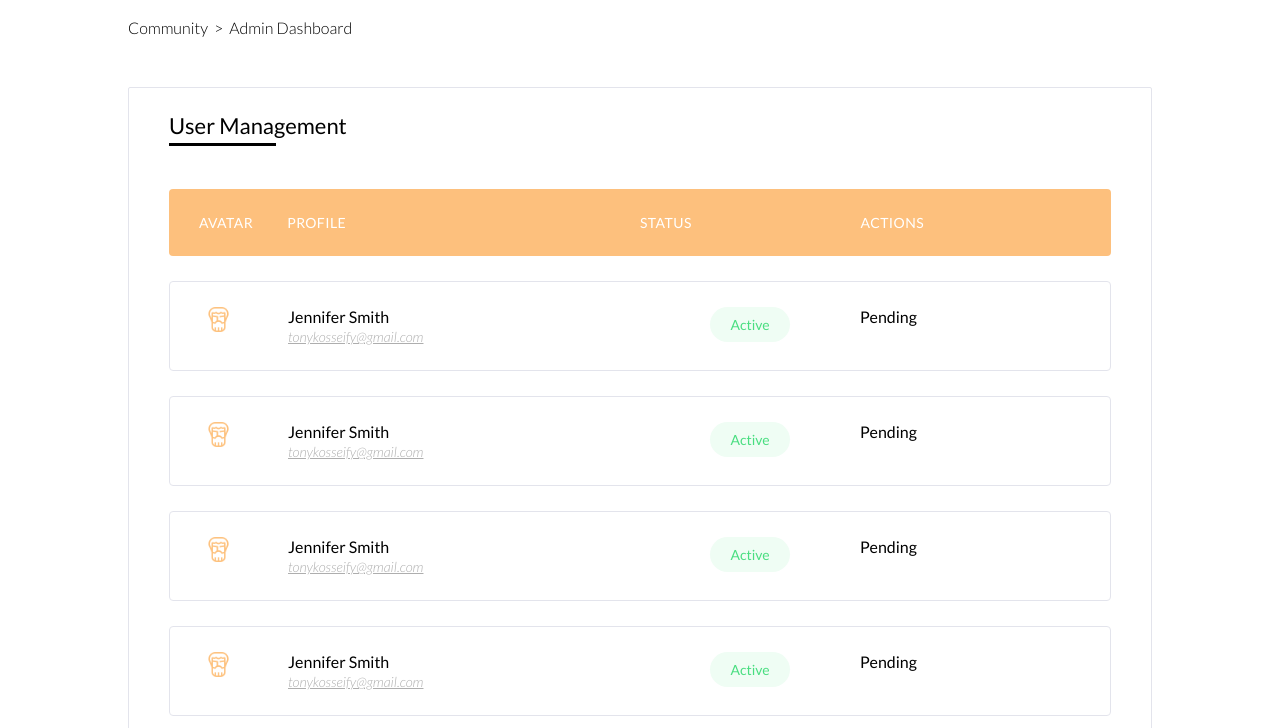
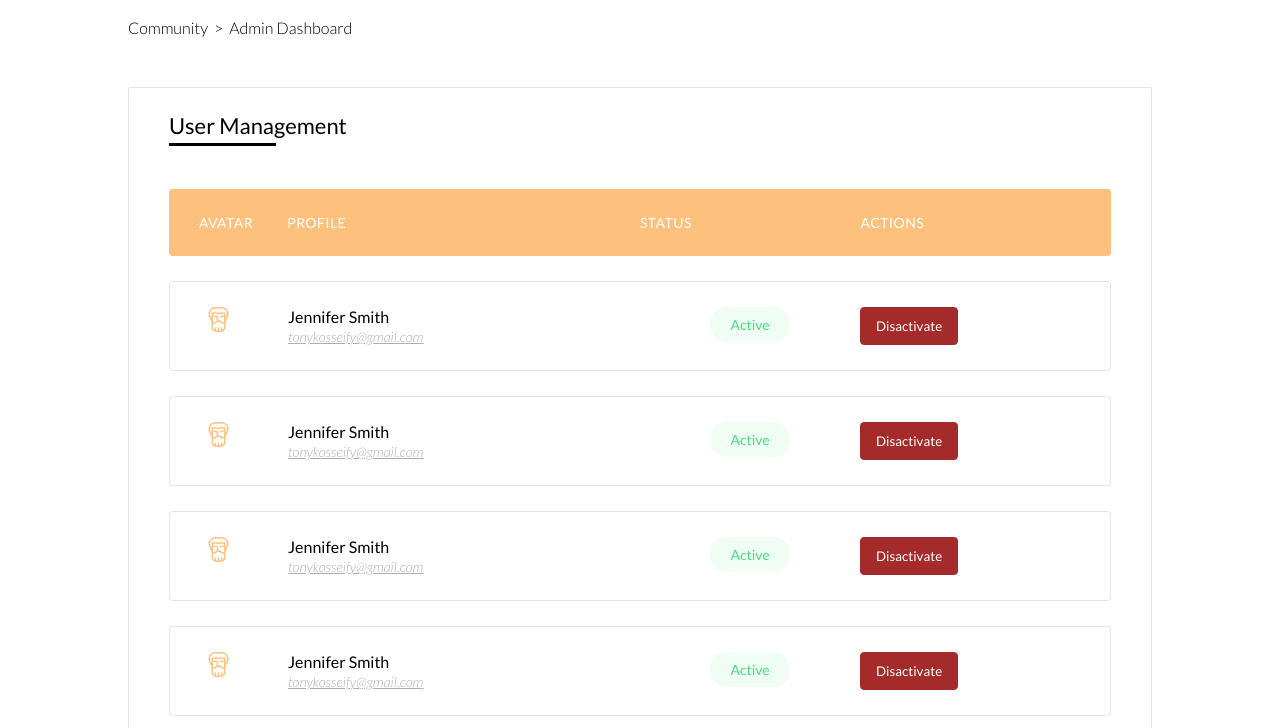
Before and after one commit to tonyykosseifyy/forum-web-assignment, a plain HTML site: page admin.html in a window 1280 px wide. Shown: the part 72-800 px from the top of the page. Drawn offline with Linux system fonts and the light colour scheme.

Commit message:
admin: dashboard done

```diff
--- a/admin.html
+++ b/admin.html
@@ -85,8 +85,8 @@
                       Active
                     </div>
                   </div>
-                  <div class="col col-4" data-label="Payment Status">
-                    Pending
+                  <div class="col col-4" data-label="Actions">
+                    <button class="button button-filled">Disactivate</button>
                   </div>
                 </li>
                 <li class="table-row">
@@ -107,8 +107,8 @@
                       Active
                     </div>
                   </div>
-                  <div class="col col-4" data-label="Payment Status">
-                    Pending
+                  <div class="col col-4" data-label="Actions">
+                    <button class="button button-filled">Disactivate</button>
                   </div>
                 </li>
                 <li class="table-row">
@@ -129,8 +129,8 @@
                       Active
                     </div>
                   </div>
-                  <div class="col col-4" data-label="Payment Status">
-                    Pending
+                  <div class="col col-4" data-label="Actions">
+                    <button class="button button-filled">Disactivate</button>
                   </div>
                 </li>
                 <li class="table-row">
@@ -151,8 +151,8 @@
                       Active
                     </div>
                   </div>
-                  <div class="col col-4" data-label="Payment Status">
-                    Pending
+                  <div class="col col-4" data-label="Actions">
+                    <button class="button button-filled">Disactivate</button>
                   </div>
                 </li>
                 <li class="table-row">
@@ -173,8 +173,8 @@
                       Active
                     </div>
                   </div>
-                  <div class="col col-4" data-label="Payment Status">
-                    Pending
+                  <div class="col col-4" data-label="Actions">
+                    <button class="button button-filled">Disactivate</button>
                   </div>
                 </li>
                 <li class="table-row">
@@ -195,8 +195,8 @@
                       Disactivated
                     </div>
                   </div>
-                  <div class="col col-4" data-label="Payment Status">
-                    Pending
+                  <div class="col col-4" data-label="Actions">
+                    <button class="button button-filled">Disactivate</button>
                   </div>
                 </li>
                 <li class="table-row">
@@ -217,8 +217,8 @@
                       Disactivated
                     </div>
                   </div>
-                  <div class="col col-4" data-label="Payment Status">
-                    Pending
+                  <div class="col col-4" data-label="Actions">
+                    <button class="button button-filled">Disactivate</button>
                   </div>
                 </li>
                 <li class="table-row">
@@ -239,8 +239,8 @@
                       Disactivated
                     </div>
                   </div>
-                  <div class="col col-4" data-label="Payment Status">
-                    Pending
+                  <div class="col col-4" data-label="Actions">
+                    <button class="button button-filled">Disactivate</button>
                   </div>
                 </li>
                 <li class="table-row">
@@ -261,8 +261,8 @@
                       Disactivated
                     </div>
                   </div>
-                  <div class="col col-4" data-label="Payment Status">
-                    Pending
+                  <div class="col col-4" data-label="Actions">
+                    <button class="button button-filled">Disactivate</button>
                   </div>
                 </li>
               </div>
--- a/resources/css/admin.css
+++ b/resources/css/admin.css
@@ -73,7 +73,6 @@
 
 .status {
   height: 35px;
-  /* width: 127px; */
   padding: 0px 20px;
   font-size: 14px;
   display: flex;
@@ -81,3 +80,15 @@
   align-items: center;
   justify-content: center;
 }
+
+.col-4 .button {
+  padding: 10px 15px;
+  background-color: brown;
+  border: 1px solid brown;
+  border-radius: 4px;
+}
+
+.col-4 .button:hover {
+  background-color: white;
+  color: brown;
+}
```
